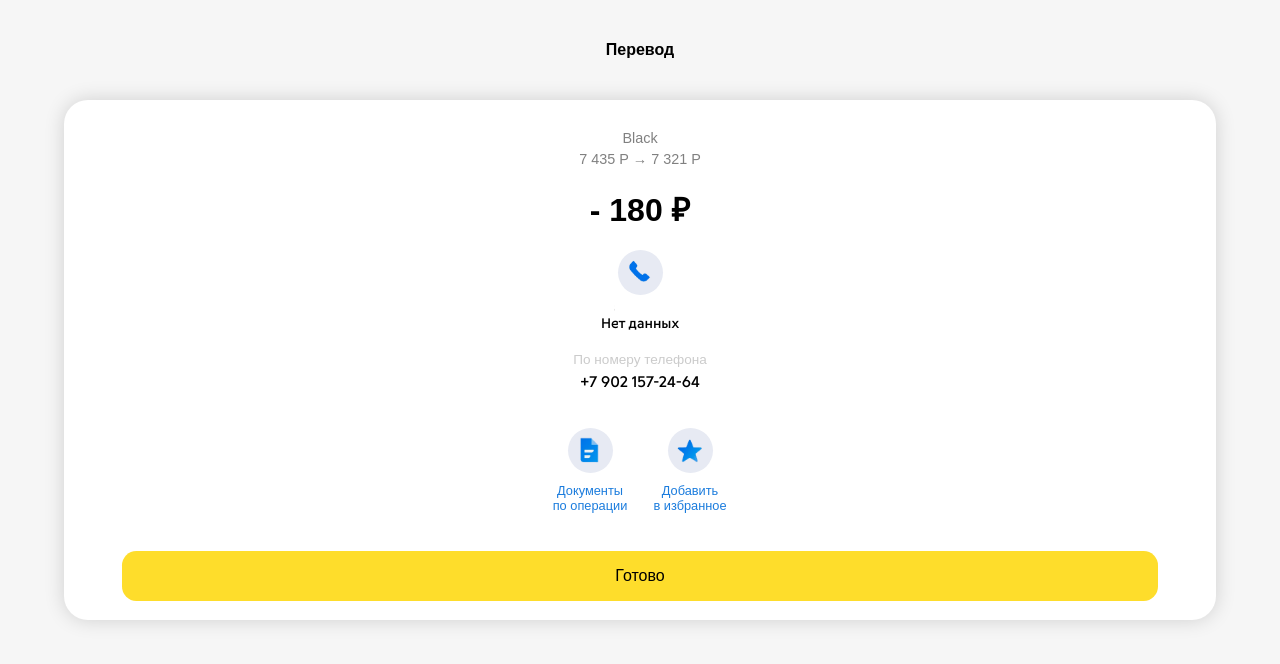
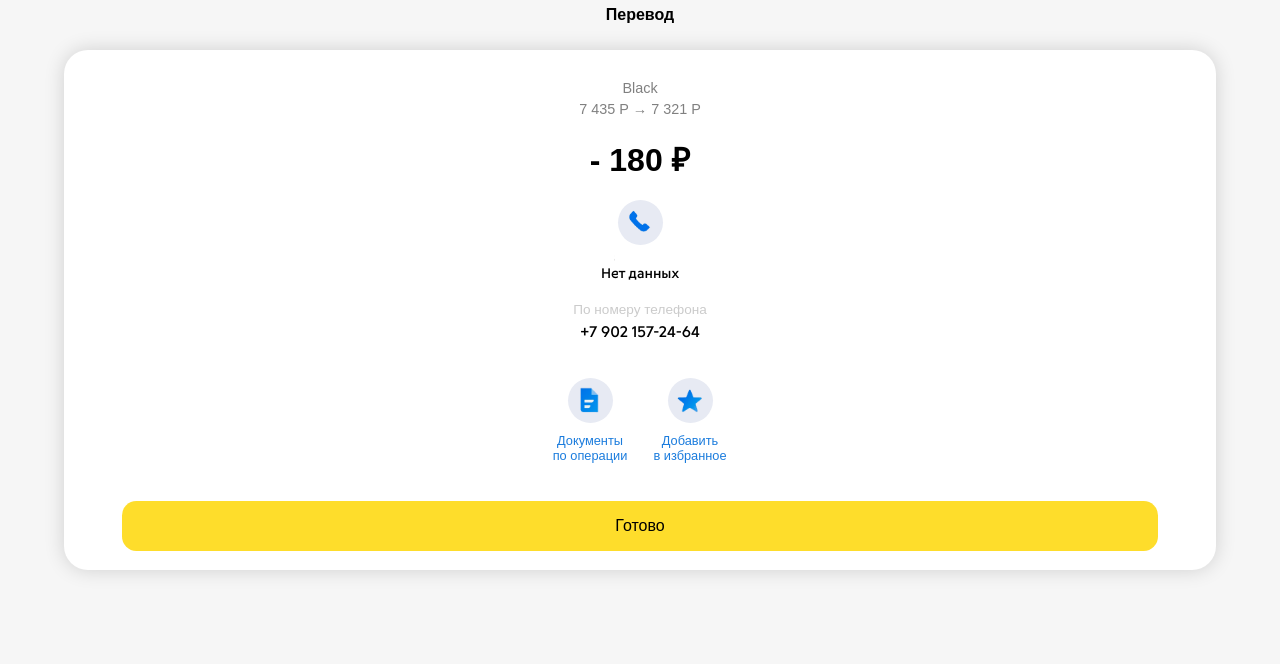
Before and after one commit to Edqwird/feiik, a plain HTML site: page src.html in a window 1280 px wide. Drawn offline with Linux system fonts and the light colour scheme.

Commit message:
Add files via upload

```diff
--- a/ret.css
+++ b/ret.css
@@ -17,7 +17,8 @@ body {
 }
 
 .text-close {
-    height: 100px;
+    height: 30px;
+    margin-bottom: 20px;
     display: flex;
     align-items: center;
     /* width: 100%; */
```
